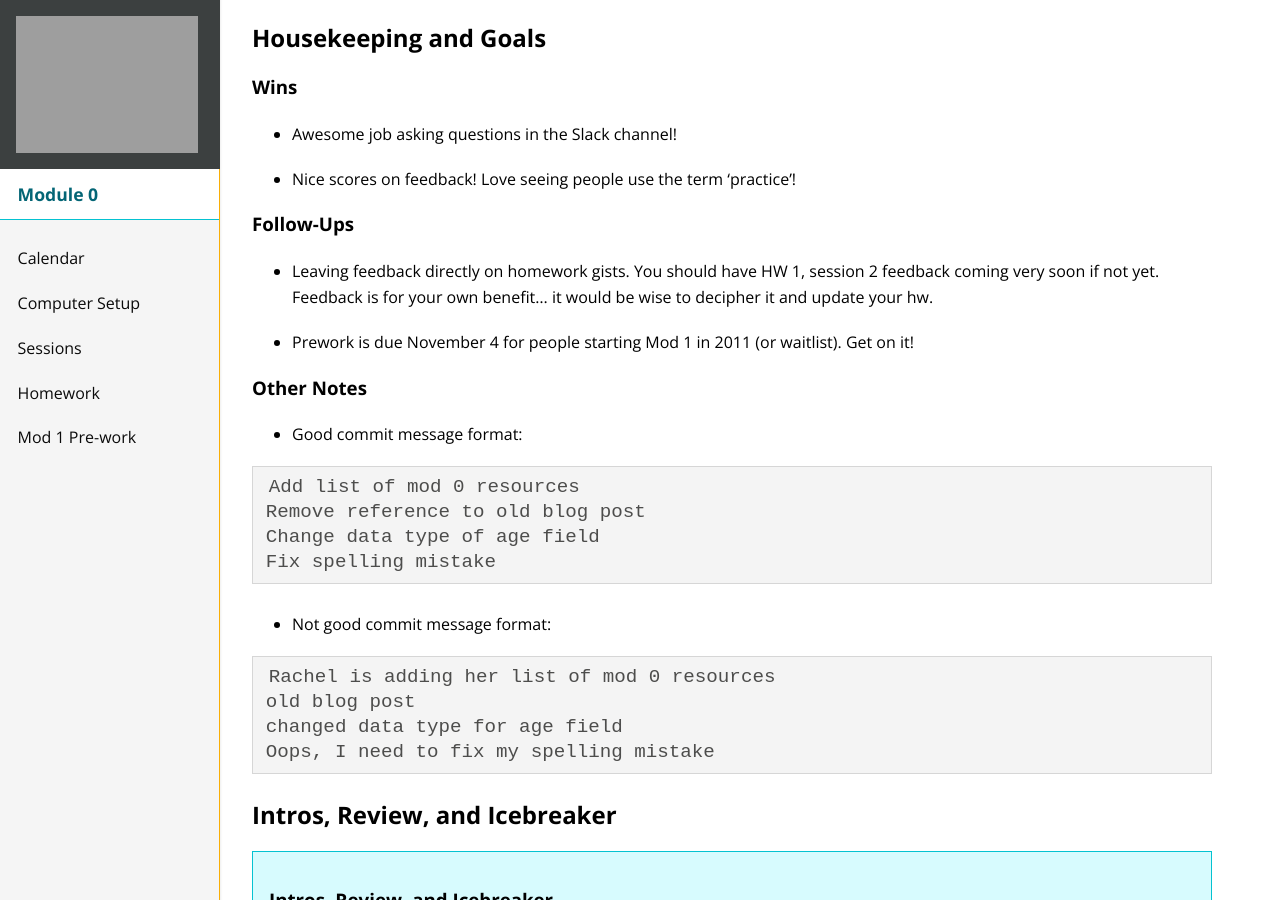
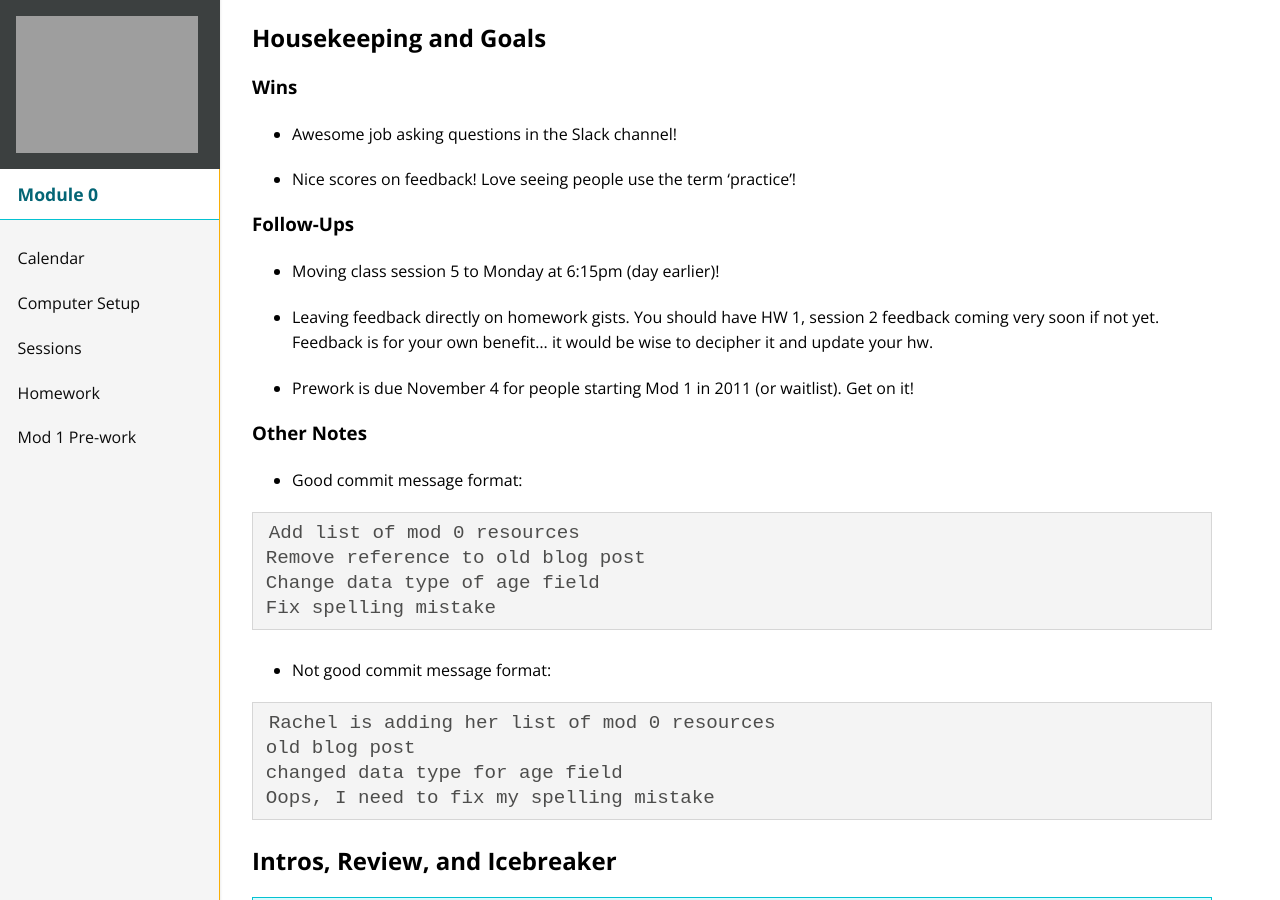
Before and after one commit to turingschool/mod-0-curriculum, a Jekyll site: the page built from session4/index.md, in a window 1280 px wide and 900 px high, scrolled down 496 px. Built offline with Jekyll 4.4.1, drawn with Linux system fonts in a browser that asks for light colours; nearby versions of some CDN libraries.

Commit message:
Add schedule change

```diff
--- a/session4/index.md
+++ b/session4/index.md
@@ -45,6 +45,8 @@ subheading: Scavenger Hunt, Modeling OOP, Assessment Expectations
 - Nice scores on feedback! Love seeing people use the term 'practice'!
 
 ### Follow-Ups
+
+- Moving class session 5 to Monday at 6:15pm (day earlier)!
 
 - Leaving feedback directly on homework gists. You should have HW 1, session 2 feedback coming very soon if not yet. Feedback is for your own benefit... it would be wise to decipher it and update your hw.
 
```
